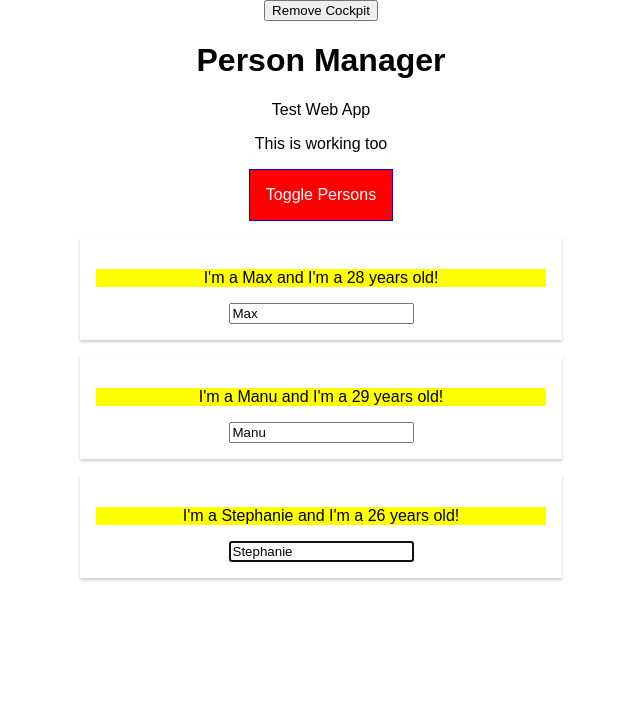
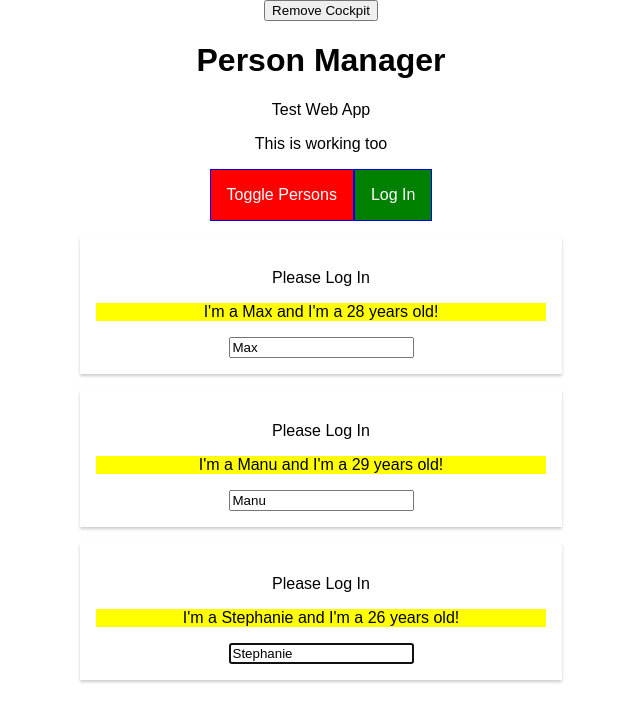
Before and after one commit to ammein/my-react-app, a React app: page / in a window 1280 px wide. Shown: the top 722 px of the page, without its empty margins (319-959 px from the left). Built offline with nearby package versions, Linux system fonts and the light colour scheme.

Commit message:
Done deep dive

```diff
--- a/src/components/Cockpit/Cockpit.js
+++ b/src/components/Cockpit/Cockpit.js
@@ -1,9 +1,14 @@
-import React , { useEffect , useRef } from 'react';
+import React , { useEffect , useRef , useContext } from 'react';
 import Classes from './Cockpit.less';
+import AuthContext from '../../context/auth-context';
 
 const cockpit = (props) => {
 
     const toggleBtnRef = useRef();
+
+    const authContext = useContext(AuthContext);
+
+    console.log(authContext.authenticated);
 
     // useEffect here
     useEffect(() => {
@@ -49,6 +54,7 @@ const cockpit = (props) => {
                 ref={toggleBtnRef}
                 className={btnClass}
                 onClick={props.clicked}>Toggle Persons</button>
+                {<button onClick={authContext.login}>Log In</button>}
         </div>
     );
 }
--- a/src/components/Persons/Person/Person.js
+++ b/src/components/Persons/Person/Person.js
@@ -4,6 +4,7 @@ import TEST from './test.less';
 import Aux from '../../../HOC/Auxiliary';
 import withClass from '../../../HOC/withClass';
 import PropTypes from 'prop-types';
+import AuthContext from '../../../context/auth-context';
 
 class person extends Component {
 
@@ -13,14 +14,20 @@ class person extends Component {
         this.inputElement = React.createRef();
     }
 
+    // Add contextType for usable in componentDidMount
+    static contextType = AuthContext;
+
     componentDidMount(){
         this.inputElement.current.focus();
+        console.log("Login : ",this.context.login);
+        console.log("Authenticated : ",this.context.authenticated);
     }
 
     render(){
         console.log("[Person.js] rendering...");
         return(
             <Aux>
+            {this.context.authenticated ? <p>Authenticated !</p> : <p>Please Log In</p> }
                 <p className={TEST["bgYellow"]} onClick={this.props.click}>I'm a {this.props.name} and I'm a {this.props.age} years old!</p>
                 <p>{this.props.children}</p>
                 <input
--- a/src/containers/App.js
+++ b/src/containers/App.js
@@ -4,6 +4,7 @@ import Persons from '../components/Persons/Persons.js';
 import Cockpit from '../components/Cockpit/Cockpit.js';
 import withClass from '../HOC/withClass';
 import Aux from '../HOC/Auxiliary';
+import AuthContext from '.././context/auth-context';
 
 class App extends Component {
 
@@ -19,8 +20,13 @@ class App extends Component {
       otherState: "some other value",
       showPersons: false,
       showCockpit : true,
-      changeCounter : 0
+      changeCounter : 0,
+      authenticated : false
     }
+  }
+
+  loginHandler = () =>{
+    this.setState({authenticated : true})
   }
 
   static getDerivedStateFromProps(props ,state){
@@ -104,7 +110,8 @@ class App extends Component {
           <Persons
           persons={this.state.persons}
           clicked={this.deletePersonHandler}
-          changed={this.nameChangeHandler} />
+          changed={this.nameChangeHandler}
+          isAuthenticated={this.state.authenticated} />
         </div>
       );
     }
@@ -116,15 +123,21 @@ class App extends Component {
             showCockpit : false
           })
         }}>Remove Cockpit</button>
+        <AuthContext.Provider value={{
+          authenticated : this.state.authenticated,
+          login : this.loginHandler
+        }}>
         {
-          this.state.showCockpit ? <Cockpit
-          title={this.props.appTitle}
-          showPersons={this.state.showPersons}
-          persons={this.state.persons}
-          personsLength={this.state.persons.length}
-          clicked={this.togglePersonsHandler}/> : null
+          this.state.showCockpit ?
+            <Cockpit
+            title={this.props.appTitle}
+            showPersons={this.state.showPersons}
+            persons={this.state.persons}
+            personsLength={this.state.persons.length}
+            clicked={this.togglePersonsHandler}/> : null
         }
         {persons}
+        </AuthContext.Provider>
       </Aux>
     );
   }
--- /dev/null
+++ b/src/context/auth-context.js
@@ -0,0 +1,8 @@
+import React from 'react';
+
+const authContext = React.createContext({
+    authenticated : false,
+    login : () =>{}
+});
+
+export default authContext;
```
Also changed, not shown: src/components/Persons/Persons.js (+4 -3 lines). Lines whose indentation alone changed are shown as unchanged.
